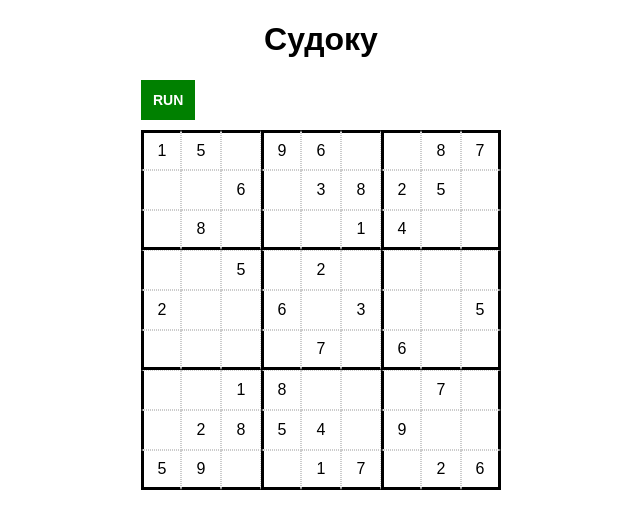
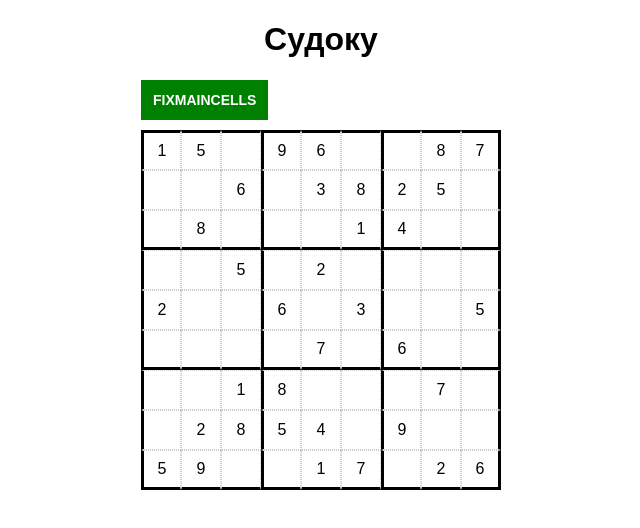
Before and after one commit to taraswww777/react-learn-sudoku, a React (Create React App) app: page / in a window 1280 px wide. Shown: the top 528 px of the page, without its empty margins (319-959 px from the left). Built offline with nearby package versions, Linux system fonts and the light colour scheme.

Commit message:
fix closed keyboard

```diff
--- a/src/components/Sudoku/components/Sudoku/Sudoku.tsx
+++ b/src/components/Sudoku/components/Sudoku/Sudoku.tsx
@@ -2,7 +2,7 @@ import * as _ from "lodash";
 import * as React from 'react';
 import BEMComponent from "../../../../libs/BEM/BEMComponent";
 import DEMO_TASK from '../../demo-task.json';
-import {genCell, ICell, IValidResult, setMain, valid} from '../../libs';
+import {genCell, ICell, IValidResult, setMainCells, valid} from '../../libs';
 import {
 	DIRECTIONS_DRIVING,
 	DIRECTIONS_DRIVING_DOWN,
@@ -53,7 +53,7 @@ class Sudoku extends BEMComponent {
 		this.setCurrentCell = this.setCurrentCell.bind(this);
 		this.changeCurrentCellKey = this.changeCurrentCellKey.bind(this);
 		this.keyUpF2DoOpenKeyboard = this.keyUpF2DoOpenKeyboard.bind(this);
-		this.run = this.run.bind(this);
+		this.fixMainCells = this.fixMainCells.bind(this);
 	}
 
 	public setStateTask(task: ICell[]) {
@@ -79,13 +79,10 @@ class Sudoku extends BEMComponent {
 	}
 
 	public setCurrentCell(cell: ICell) {
-		this.setState((state) => {
-
-			return {
-				...state,
-				currentCell: cell
-			}
-		});
+		this.setState((state) => ({
+			...state,
+			currentCell: cell
+		}));
 	}
 
 	public doOpenKeyboard(cell: ICell) {
@@ -110,11 +107,11 @@ class Sudoku extends BEMComponent {
 	}
 
 	public closeKeyboard() {
-		this.setState({
-			...this.state,
+		this.setState((state) => ({
+			...state,
 			keyboardCell: {},
 			keyboardIsOpen: false,
-		});
+		}));
 	}
 
 	public historyPush(stateTask: ICell[]) {
@@ -122,10 +119,10 @@ class Sudoku extends BEMComponent {
 			const history = _.get(this.state, 'history', []);
 			history.push(stateTask);
 
-			this.setState({
-				...this.state,
+			this.setState((state) => ({
+				...state,
 				'history': history
-			})
+			}));
 		}
 	}
 
@@ -198,9 +195,9 @@ class Sudoku extends BEMComponent {
 		}
 	}
 
-	public run() {
+	public fixMainCells() {
 		const currentStateTask = _.get(this.state, 'currentStateTask');
-		this.setStateTask(setMain(currentStateTask));
+		this.setStateTask(setMainCells(currentStateTask));
 		this.setStateHistoryNeedWrite();
 	}
 
@@ -214,7 +211,7 @@ class Sudoku extends BEMComponent {
 		return (
 			<div className={this.block()}>
 				<div className={this.elem('bar')}>
-					<SudokuBar fnRun={this.run}/>
+					<SudokuBar fixMainCells={this.fixMainCells}/>
 				</div>
 
 				<div className={this.elem('grid')}>
--- a/src/components/Sudoku/components/SudokuBar/SudokuBar.tsx
+++ b/src/components/Sudoku/components/SudokuBar/SudokuBar.tsx
@@ -5,7 +5,7 @@ import "./SudokuBar.css";
 const COMPONENT_NAME = 'sudoku-bar';
 
 export interface ISudokuBarProps extends IBEMProps {
-	fnRun?: any
+	fixMainCells?: any
 }
 
 function SudokuBar(props: ISudokuBarProps) {
@@ -13,8 +13,8 @@ function SudokuBar(props: ISudokuBarProps) {
 		<div className={props.block()}>
 			<button
 				className={props.elem('btn', 'run')}
-				onClick={props.fnRun}
-			>RUN
+				onClick={props.fixMainCells}
+			>fixMainCells
 			</button>
 		</div>
 	);
--- a/src/components/Sudoku/libs/index.tsx
+++ b/src/components/Sudoku/libs/index.tsx
@@ -5,7 +5,7 @@ import {
 	getNumberAreaByPos,
 	getNumberAreaByPosXOrY, onlyTrue, splitToRowsAndCols
 } from './other';
-import {setMain} from './run';
+import {setMainCells} from './run';
 import {IValidResult, valid, validListCells} from './valid';
 
 export {
@@ -28,6 +28,5 @@ export {
 	MAX_POS_X,
 	MAX_POS_Y,
 	AREA_NUMBERS,
-	// run
-	setMain
+	setMainCells
 }
--- a/src/components/Sudoku/libs/run.tsx
+++ b/src/components/Sudoku/libs/run.tsx
@@ -1,7 +1,7 @@
 import _ from 'lodash';
 import {ICell} from "./interfaces";
 
-export function setMain(task: ICell[]): ICell[] {
+export function setMainCells(task: ICell[]): ICell[] {
 	return _.map(task, (cell: ICell) => {
 		return {
 			...cell,
```
